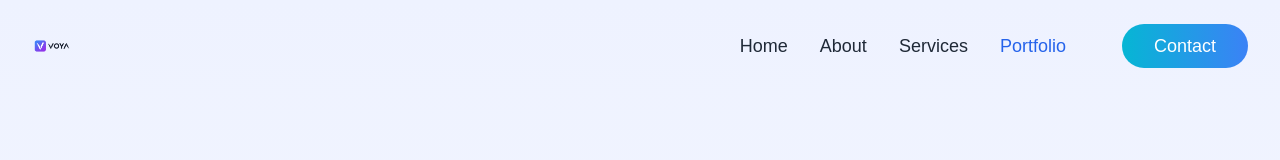
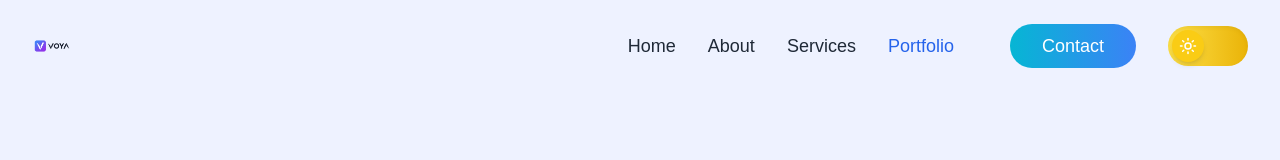
Before and after one commit to DatNguyen9240/Portfolio, a React (Vite) app: page /portfolio in a window 1280 px wide. Shown: the top 160 px of the page. Built offline with nearby package versions, Linux system fonts and the light colour scheme.

Commit message:
feat: dark mode

```diff
--- a/index.html
+++ b/index.html
@@ -16,5 +16,6 @@
       src="/finisher-header.es5.min.js"
       type="text/javascript"
     ></script>
+
   </body>
 </html>
--- a/src/components/layout/Header.tsx
+++ b/src/components/layout/Header.tsx
@@ -1,8 +1,9 @@
 import { Logo } from '@/components/ui/Logo';
 import { Button } from '@/components/ui/Button';
 import { motion, useScroll, useTransform, AnimatePresence } from 'framer-motion';
-import { useState } from 'react';
+import { useState, useEffect } from 'react';
 import { Link, useLocation } from 'react-router-dom';
+import ThemeSwitch from '@/components/ui/ThemeSwitch';
 
 const NAV_ITEMS = [
   { label: 'Home', href: '/' },
@@ -15,22 +16,22 @@ const Header = () => {
   const [isMenuOpen, setIsMenuOpen] = useState(false);
   const { scrollY } = useScroll();
   const location = useLocation();
+  const [scrolled, setScrolled] = useState(false);
 
-  const backgroundColor = useTransform(
-    scrollY,
-    [300, 400],
-    ['rgba(255, 255, 255, 0)', 'rgba(255, 255, 255, 0.5)']
-  );
+  useEffect(() => {
+    const handleScroll = () => setScrolled(window.scrollY > 80);
+    window.addEventListener('scroll', handleScroll);
+    return () => window.removeEventListener('scroll', handleScroll);
+  }, []);
 
   const backdropFilter = useTransform(scrollY, [300, 400], ['blur(0px)', 'blur(8px)']);
 
   return (
     <motion.header
-      className="w-full sticky top-0 z-20"
+      className={`w-full sticky top-0 z-20 transition-colors duration-300 backdrop-blur-md
+        ${scrolled ? 'bg-white/50 dark:bg-gray-900/50' : 'bg-[#eef2ff]/80 dark:bg-[#15182e]'}`}
       style={{
-        backgroundColor,
         backdropFilter,
-        // For Safari compatibility
         WebkitBackdropFilter: backdropFilter,
       }}
       initial={{ y: -60, opacity: 0 }}
@@ -39,6 +40,7 @@ const Header = () => {
     >
       <div className="max-w-7xl mx-auto flex items-center justify-between py-6 px-8">
         <Logo />
+
         {/* Desktop Navigation */}
         <nav className="hidden md:flex items-center gap-8">
           {NAV_ITEMS.map((item) => (
@@ -47,20 +49,22 @@ const Header = () => {
               to={item.href}
               className={`text-lg font-medium transition-colors ${
                 location.pathname === item.href
-                  ? 'text-blue-600'
-                  : 'text-gray-800 hover:text-blue-600'
+                  ? 'text-blue-600 dark:text-blue-400'
+                  : 'text-gray-800 dark:text-gray-200 hover:text-blue-600 dark:hover:text-blue-400'
               }`}
             >
               {item.label}
             </Link>
           ))}
           <Button className="ml-6 px-8 py-2 text-lg">Contact</Button>
+          <ThemeSwitch />
         </nav>
+
         {/* Mobile Menu Button */}
         <div className="md:hidden z-30">
           <button onClick={() => setIsMenuOpen(!isMenuOpen)}>
             <svg
-              className="w-6 h-6 text-gray-800"
+              className="w-6 h-6 text-gray-800 dark:text-white"
               fill="none"
               stroke="currentColor"
               viewBox="0 0 24 24"
@@ -76,11 +80,12 @@ const Header = () => {
           </button>
         </div>
       </div>
+
       {/* Mobile Menu */}
       <AnimatePresence>
         {isMenuOpen && (
           <motion.nav
-            className="md:hidden absolute top-0 left-0 w-full bg-white shadow-lg pt-24 pb-8"
+            className="md:hidden absolute top-0 left-0 w-full bg-white dark:bg-gray-900 shadow-lg pt-24 pb-8"
             initial={{ opacity: 0, y: -20 }}
             animate={{ opacity: 1, y: 0 }}
             exit={{ opacity: 0, y: -20 }}
@@ -93,15 +98,18 @@ const Header = () => {
                   to={item.href}
                   className={`block py-2 text-lg font-medium transition-colors ${
                     location.pathname === item.href
-                      ? 'text-blue-600'
-                      : 'text-gray-800 hover:text-blue-600'
+                      ? 'text-blue-600 dark:text-blue-400'
+                      : 'text-gray-800 dark:text-gray-200 hover:text-blue-600 dark:hover:text-blue-400'
                   }`}
-                  onClick={() => setIsMenuOpen(false)} // Close menu on click
+                  onClick={() => setIsMenuOpen(false)}
                 >
                   {item.label}
                 </Link>
               ))}
               <Button className="mt-4 px-8 py-2 text-lg">Contact</Button>
+              <div className="mt-2">
+                <ThemeSwitch />
+              </div>
             </div>
           </motion.nav>
         )}
--- a/src/components/ui/HeroSection.tsx
+++ b/src/components/ui/HeroSection.tsx
@@ -1,7 +1,7 @@
 import { CTAButtons } from './CTAButtons';
 import { motion } from 'framer-motion';
 import type { Variants } from 'framer-motion';
-import { useEffect } from 'react';
+import { useEffect, useState } from 'react';
 
 const containerVariants: Variants = {
   hidden: { opacity: 0 },
@@ -26,40 +26,68 @@ const itemVariants: Variants = {
   },
 };
 
-export function HeroSection() {
-  useEffect(() => {
-    if (window.FinisherHeader) {
-      new window.FinisherHeader({
+function getOptions(isDark: boolean) {
+  return isDark
+    ? {
         count: 10,
-        size: {
-          min: 2,
-          max: 40,
-          pulse: 0,
+        size: { min: 2, max: 40, pulse: 0 },
+        speed: { x: { min: 0, max: 0.8 }, y: { min: 0, max: 0.2 } },
+        colors: {
+          background: '#15182e',
+          particles: ['#ff926b', '#87ddfe', '#acaaff', '#1bffc2', '#f9a5fe'],
         },
-        speed: {
-          x: {
-            min: 0,
-            max: 0.8,
-          },
-          y: {
-            min: 0,
-            max: 0.2,
-          },
-        },
+        blending: 'screen',
+        opacity: { center: 1, edge: 1 },
+        skew: 0,
+        shapes: ['c', 's', 't'],
+      }
+    : {
+        count: 10,
+        size: { min: 2, max: 40, pulse: 0 },
+        speed: { x: { min: 0, max: 0.8 }, y: { min: 0, max: 0.2 } },
         colors: {
           background: '#eef2ff',
           particles: ['#2563eb', '#7c3aed', '#f472b6', '#fb923c', '#34d399'],
         },
         blending: 'screen',
-        opacity: {
-          center: 1,
-          edge: 1,
-        },
+        opacity: { center: 1, edge: 1 },
         skew: 0,
         shapes: ['c', 's', 't'],
-      });
+      };
+}
+
+export function HeroSection() {
+  const [isDark, setIsDark] = useState(false);
+
+  // Theo dõi thay đổi theme class
+  useEffect(() => {
+    const observer = new MutationObserver(() => {
+      const html = document.documentElement;
+      const dark = html.classList.contains('dark');
+      setIsDark(dark);
+    });
+
+    observer.observe(document.documentElement, {
+      attributes: true,
+      attributeFilter: ['class'],
+    });
+
+    // Khởi tạo ban đầu
+    setIsDark(document.documentElement.classList.contains('dark'));
+
+    return () => observer.disconnect();
+  }, []);
+
+  // Cập nhật lại FinisherHeader khi theme thay đổi
+  useEffect(() => {
+    if (window.FinisherHeader) {
+      // Clear existing canvas
+      const existingCanvas = document.querySelector('canvas.finisher-canvas');
+      if (existingCanvas) existingCanvas.remove();
+
+      new window.FinisherHeader(getOptions(isDark));
     }
-  }, []);
+  }, [isDark]);
 
   return (
     <motion.main
@@ -69,7 +97,7 @@ export function HeroSection() {
       animate="visible"
     >
       <motion.h1
-        className="text-4xl md:text-6xl lg:text-7xl font-bold text-gray-900 leading-tight max-w-6xl"
+        className="text-4xl md:text-6xl lg:text-7xl font-bold text-gray-900 dark:text-white leading-tight max-w-6xl"
         variants={itemVariants}
       >
         WELCOME TO
@@ -82,7 +110,7 @@ export function HeroSection() {
       </motion.h1>
 
       <motion.p
-        className="text-gray-600 text-lg md:text-xl mt-8 mb-12 max-w-2xl"
+        className="text-gray-600 dark:text-gray-300 text-lg md:text-xl mt-8 mb-12 max-w-2xl"
         variants={itemVariants}
       >
         Powered by Artificial Intelligence and Human Emotion
--- a/src/components/ui/MasonrySection.tsx
+++ b/src/components/ui/MasonrySection.tsx
@@ -3,7 +3,7 @@ import { projects } from '../../data/projects';
 
 const MasonrySection = () => {
   return (
-    <section className="py-20 px-4">
+    <section className="section-bg py-20 px-4">
       <div className="max-w-7xl mx-auto">
         <h2 className="text-4xl font-bold text-center mb-12">My Recent Works</h2>
         <div style={{ height: '1200px' }}>
--- a/src/components/ui/ProjectsSection.tsx
+++ b/src/components/ui/ProjectsSection.tsx
@@ -5,7 +5,7 @@ const row1 = projects.slice(0, 4);
 const row2 = projects.slice(4, 8);
 
 const ProjectCard = () => (
-  <div className="flex-shrink-0 w-[320px] h-[200px] md:w-[400px] md:h-[220px] rounded-2xl bg-white shadow-card-shadow" />
+  <div className="flex-shrink-0 w-[320px] h-[200px] md:w-[400px] md:h-[220px] rounded-2xl bg-white dark:bg-[#23263a] shadow-card-shadow" />
 );
 
 interface Project {
@@ -41,7 +41,7 @@ const MarqueeRow = ({ projects, direction }: MarqueeRowProps) => {
 
 export function ProjectsSection() {
   return (
-    <section className="py-24 sm:py-32 overflow-hidden bg-gray-50/50">
+    <section className="section-bg py-24 sm:py-32 overflow-hidden">
       <motion.div
         initial={{ opacity: 0, y: 30 }}
         whileInView={{ opacity: 1, y: 0 }}
@@ -49,13 +49,13 @@ export function ProjectsSection() {
         viewport={{ once: true }}
         className="text-center mb-16 px-6"
       >
-        <h2 className="text-3xl md:text-4xl font-bold text-gray-900 mb-4">
+        <h2 className="text-3xl md:text-4xl font-bold mb-4">
           Explore Our{' '}
-          <span className="text-transparent bg-clip-text bg-gradient-to-r from-hero-gradient-start to-hero-gradient-end">
+          <span className="text-transparent bg-clip-text bg-gradient-to-r from-hero-gradient-start to-hero-gradient-end dark:from-blue-400 dark:to-purple-500">
             Innovative Projects
           </span>
         </h2>
-        <p className="text-gray-600 text-lg max-w-2xl mx-auto">
+        <p className="text-lg max-w-2xl mx-auto dark:text-gray-300 text-gray-600">
           A glimpse into the innovative solutions we've delivered for our clients
         </p>
       </motion.div>
--- /dev/null
+++ b/src/components/ui/ThemeSwitch.tsx
@@ -0,0 +1,39 @@
+import { useEffect, useState } from 'react';
+import { Moon, Sun } from 'lucide-react'; // Bạn có thể dùng bất kỳ icon set nào, hoặc emoji
+
+export default function ThemeSwitcher() {
+  const [isDark, setIsDark] = useState(
+    () =>
+      localStorage.theme === 'dark' ||
+      (!('theme' in localStorage) && window.matchMedia('(prefers-color-scheme: dark)').matches)
+  );
+
+  useEffect(() => {
+    if (isDark) {
+      document.documentElement.classList.add('dark');
+      localStorage.theme = 'dark';
+    } else {
+      document.documentElement.classList.remove('dark');
+      localStorage.theme = 'light';
+    }
+  }, [isDark]);
+
+  return (
+    <button
+      onClick={() => setIsDark(!isDark)}
+      className={`relative w-20 h-10 flex items-center rounded-full px-1 transition-colors duration-500 shadow-inner ${
+        isDark
+          ? 'bg-gradient-to-r from-slate-800 to-slate-900'
+          : 'bg-gradient-to-r from-yellow-300 to-yellow-500'
+      }`}
+    >
+      <span
+        className={`absolute left-1 top-1 h-8 w-8 rounded-full shadow-md transform transition-transform duration-500 flex items-center justify-center text-white text-sm ${
+          isDark ? 'translate-x-10 bg-slate-700' : 'translate-x-0 bg-yellow-400'
+        }`}
+      >
+        {isDark ? <Moon size={18} /> : <Sun size={18} />}
+      </span>
+    </button>
+  );
+}
--- a/src/styles/GlobalStyle/index.css
+++ b/src/styles/GlobalStyle/index.css
@@ -109,6 +109,21 @@ html {
   scrollbar-color: #2563eb #eef2ff;
 }
 
+/* Toàn cục: Tự động đổi bg-white và border-gray-100 sang màu tối khi dark mode */
+.dark .bg-white {
+  background-color: #15182e !important;
+}
+.dark .border-gray-100 {
+  border-color: #23263a !important;
+}
+
+/* Section background + text utility for all sections (light/dark) */
+@layer components {
+  .section-bg {
+    @apply bg-[#eef2ff] dark:bg-[#15182e] text-gray-900 dark:text-gray-100;
+  }
+}
+
 /*
   Nếu bạn muốn một vùng cụ thể cuộn độc lập, ví dụ vùng content:
   <div className="h-screen overflow-y-auto">...</div>
```
Also changed, not shown: src/components/ui/BrandsSection.tsx (+8 -6 lines).
